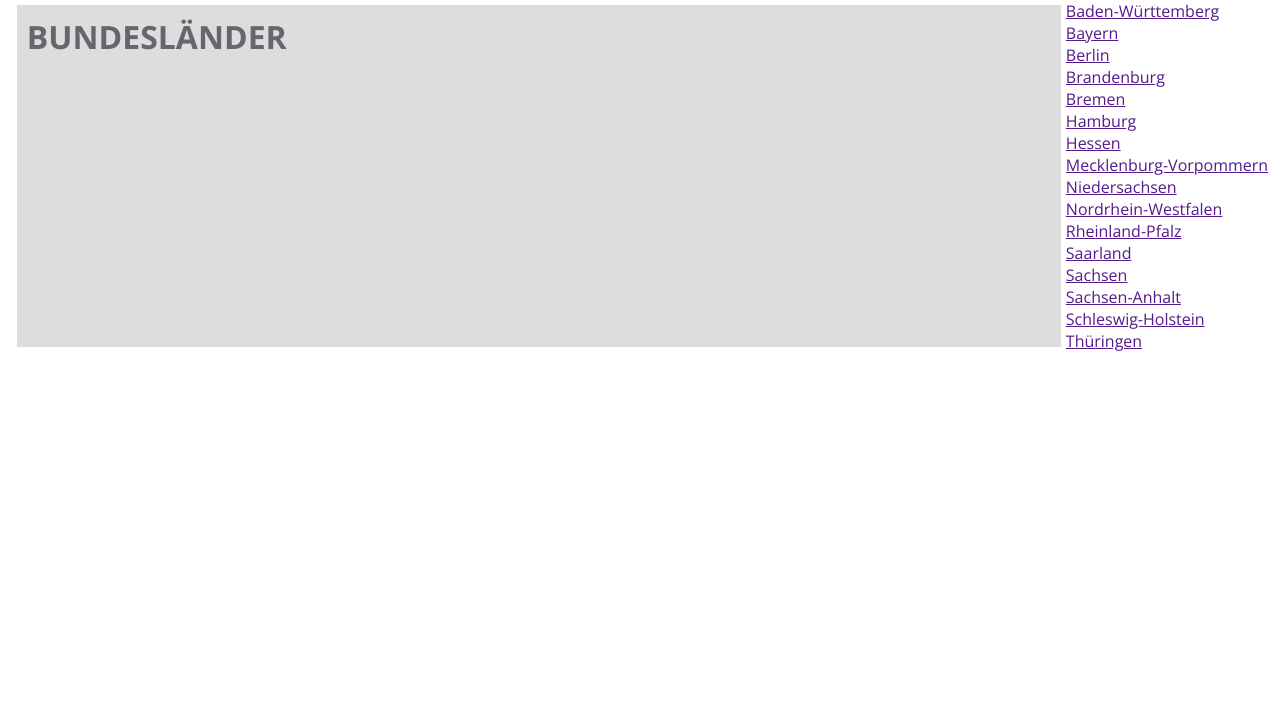
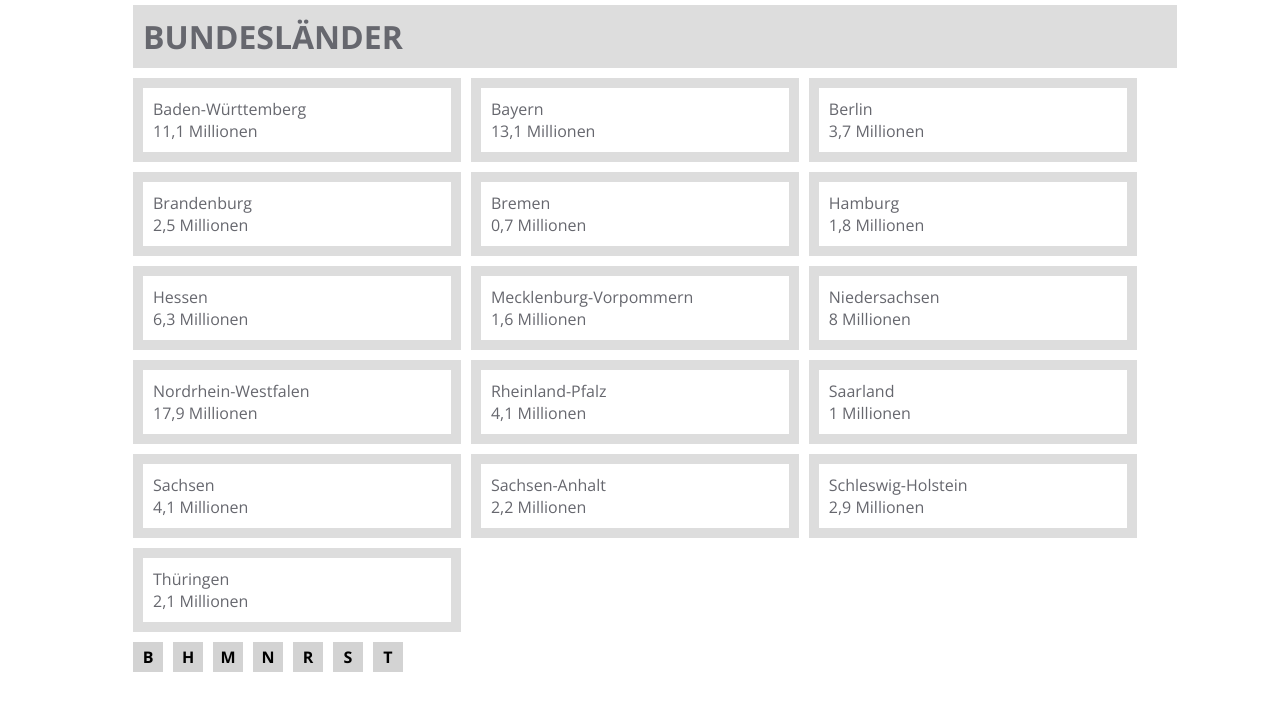
Before and after one commit to mahapiri/new-bundesland, a plain HTML site: page index.html in a window 1280 px wide. Drawn offline with Linux system fonts and the light colour scheme.

Commit message:
added functions

```diff
--- a/index.html
+++ b/index.html
@@ -8,7 +8,10 @@
     <script src="script.js"></script>
 </head>
 <body onload="init()">
-    <header>Bundesländer</header>
-    <div id="content"></div>
+    <div class="max-width">
+        <header>Bundesländer</header>
+        <div id="content"></div>
+        <div id="letterbox"></div>
+    </div>
 </body>
 </html>
--- a/script.js
+++ b/script.js
@@ -1,21 +1,54 @@
 let bundesland = [];
+let letters = [];
 
 async function init() {
     let file = 'bundesland.json';
     let response = await fetch(file);
     bundesland = await response.json();
-    loadCard();
+    render();
 }
 
-function loadCard() {
+function render(filter) {
     let content = document.getElementById('content');
     content.innerHTML = '';
+
     for (let i = 0; i < bundesland.length; i++) {
         const land = bundesland[i];
-        content.innerHTML += /*html*/`
-        <a href="">
-            <div>${land['name']}</div>
-        </a>
-    `
+        const population = (land['population'] + '').replace('.', ',');
+        const firstLetter = land['name'].charAt(0);
+
+        if (!filter || filter == firstLetter) {
+            content.innerHTML += generateInfoCard(land, population);
+        }
+
+        if (!letters.includes(firstLetter)) {
+            letters.push(firstLetter);
+        }
+    }
+
+    renderLetters();
+}
+
+function setFilter(letter) {
+    render(letter);
+}
+
+function renderLetters() {
+    let letterbox = document.getElementById('letterbox');
+    letterbox.innerHTML = '';
+
+    for (let i = 0; i < letters.length; i++) {
+        const letter = letters[i];
+        letterbox.innerHTML += /*html*/`
+            <div onclick="setfilter('${letter}')" class="letter">${letter}</div>
+        `;
+
     }
 }
+
+function generateInfoCard(land, population) {
+    return `<a href="${land['url']}" target="_blank" class="infocard">
+        <div>${land['name']}</div>
+        <div>${population} Millionen</div>
+    </a>`;
+}
--- a/style.css
+++ b/style.css
@@ -8,17 +8,72 @@ body {
     font-size: 16px;
     margin: 0;
     display: flex;
-    justify-content: center;
+    align-items: center;
+    flex-direction: column;
+}
+
+.max-width {
+    max-width: 1024px;
+    width: 100%;
 }
 
 header {
-    max-width: 1024px;
     width: 100%;
+    padding: 10px;
+    margin: 5px;
     font-size: 32px;
     font-weight: 700;
     background-color: rgb(221,221,221);
     color: rgb(102,103,110);
-    margin: 5px;
     text-transform: uppercase;
+}
+
+#content {
+    display: flex;
+    flex-wrap: wrap;
+}
+
+#letterbox {
+    display: flex;
+    gap: 10px;
+    padding-left: 5px;
+    padding-top: 5px;
+}
+
+.letter {
+    background-color: lightgray;
+    width: 30px;
+    height: 30px;
+    display: flex;
+    justify-content: center;
+    align-items: center;
+    font-weight: bold;
+    cursor: pointer;
+}
+
+.infocard {
+    border: 10px solid rgb(221,221,221);
     padding: 10px;
+    color: rgb(102,103,110);
+    text-decoration: none;
+    display: block;
+    width: calc(33% - 10px);
+    box-sizing: border-box;
+    margin: 5px
 }
+
+.infocard:hover {
+    border: 10px solid gray;
+}
+
+@media (max-width: 800px) {
+    .infocard {
+        width: calc(50% - 10px);
+    }
+}
+
+@media (max-width: 500px) {
+    .infocard {
+        width: calc(100% - 10px);
+    }
+}
```
